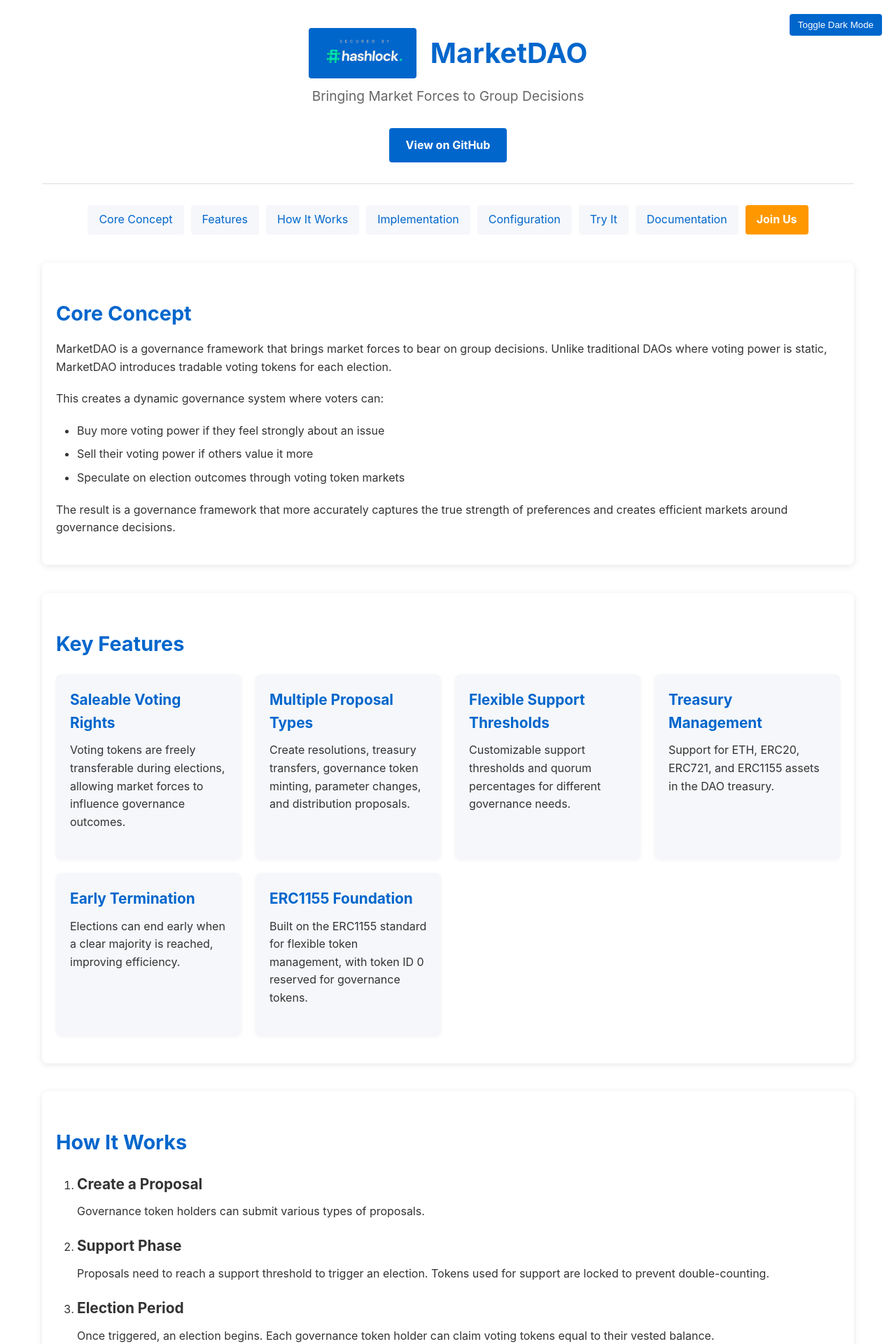
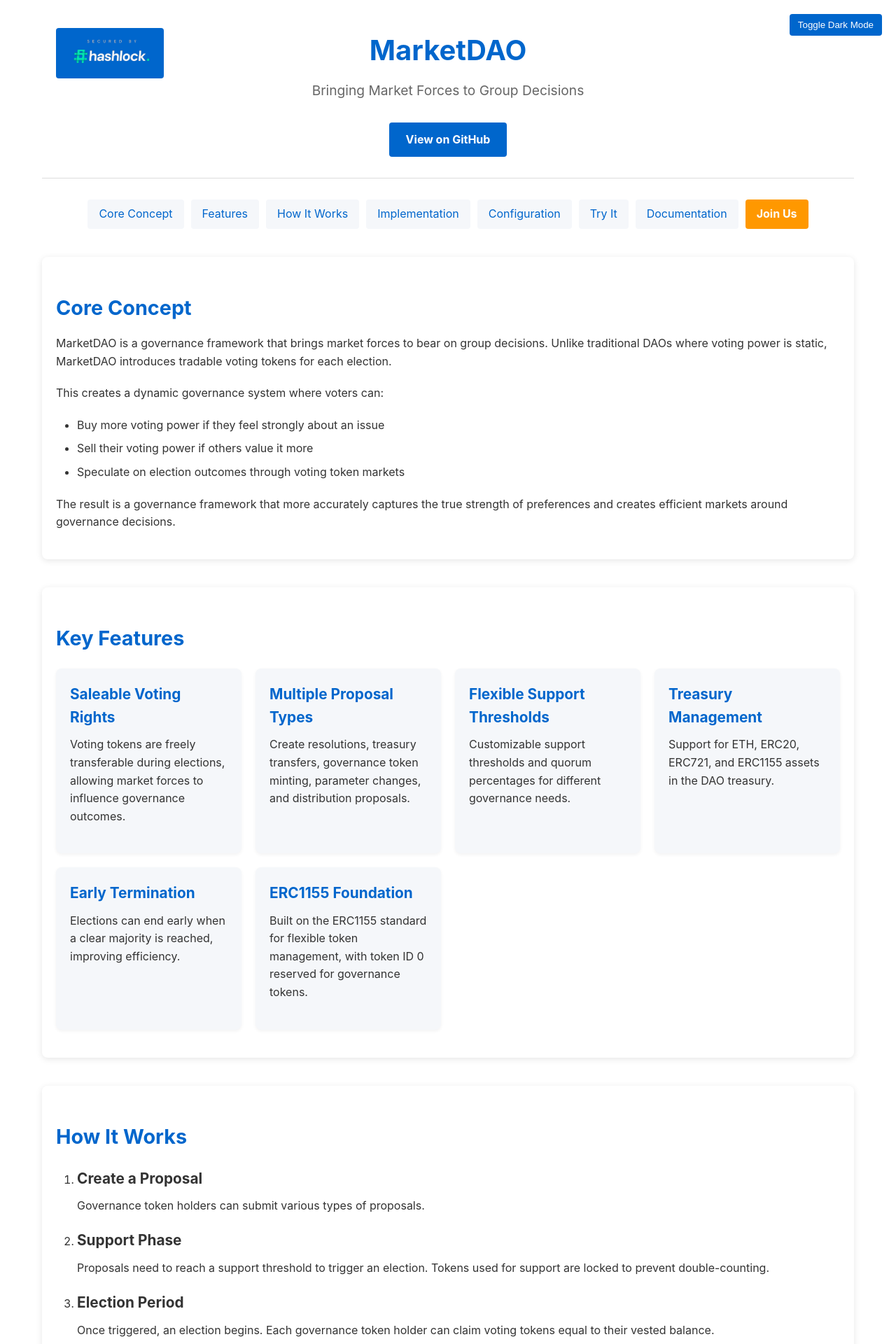
Before and after one commit to evronm/marketDAO-site, a Jekyll site: the page built from index.md, in a window 1280 px wide. Shown: the top 1920 px of the page at 70% size. Built offline with Jekyll 4.4.1, drawn with Linux system fonts in a browser that asks for light colours.

Commit message:
move  badge

```diff
--- a/_layouts/default.html
+++ b/_layouts/default.html
@@ -24,15 +24,10 @@
     {% include styles.css %}
 
     /* Audit badge styling */
-    .header-title-row {
-        display: flex;
-        align-items: center;
-        justify-content: center;
-        gap: 20px;
-        margin-bottom: 10px;
-    }
-
     .audit-badge {
+        position: absolute;
+        left: 20px;
+        top: 40px;
         display: inline-block;
         background-color: var(--primary-color);
         padding: 8px 12px;
@@ -51,14 +46,16 @@
         display: block;
     }
 
-    .header-title-row h1 {
-        margin-bottom: 0;
+    header {
+        position: relative;
     }
 
     @media (max-width: 768px) {
-        .header-title-row {
-            flex-direction: column;
-            gap: 10px;
+        .audit-badge {
+            position: static;
+            display: block;
+            margin: 0 auto 15px auto;
+            width: fit-content;
         }
     }
     </style>
@@ -67,12 +64,10 @@
     <button class="mode-toggle" onclick="toggleDarkMode()">Toggle Dark Mode</button>
 
     <header>
-        <div class="header-title-row">
-            <a href="https://hashlock.com/audits/marketdao" target="_blank" rel="noopener" class="audit-badge">
-                <img src="{{ site.baseurl }}/assets/images/Secured By Hashlock.png" alt="Secured by Hashlock">
-            </a>
-            <h1>{{ site.title }}</h1>
-        </div>
+        <a href="https://hashlock.com/audits/marketdao" target="_blank" rel="noopener" class="audit-badge">
+            <img src="{{ site.baseurl }}/assets/images/Secured By Hashlock.png" alt="Secured by Hashlock">
+        </a>
+        <h1>{{ site.title }}</h1>
         <p class="tagline">{{ site.description }}</p>
         <div>
             <a href="https://github.com/evronm/marketDAO" class="cta-button">View on GitHub</a>
```
Also changed, not shown: _layouts/page.html (+13 -21 lines).
